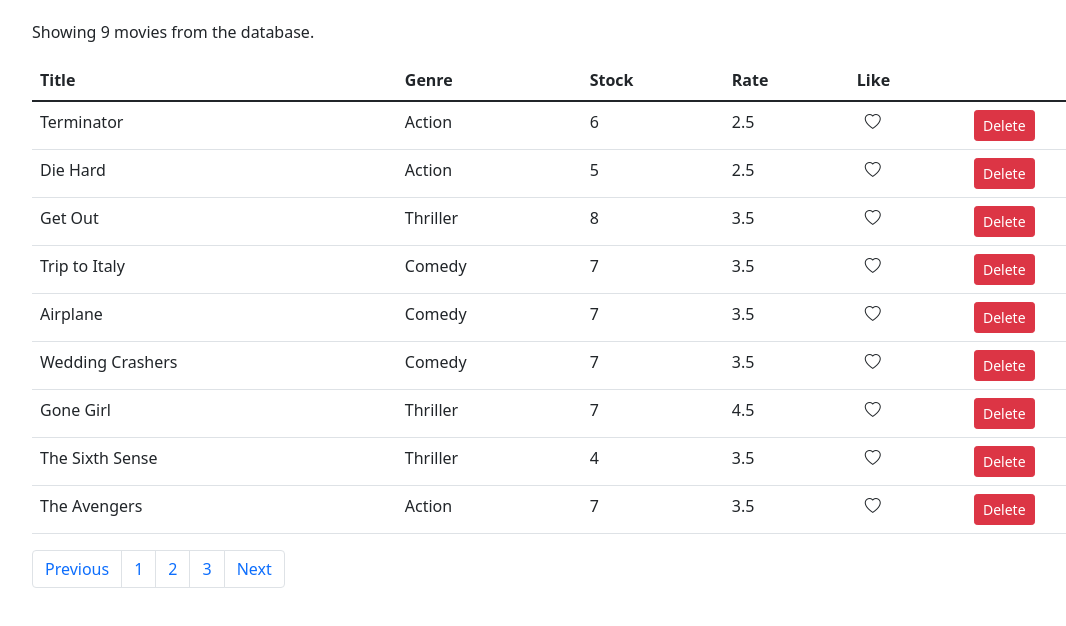
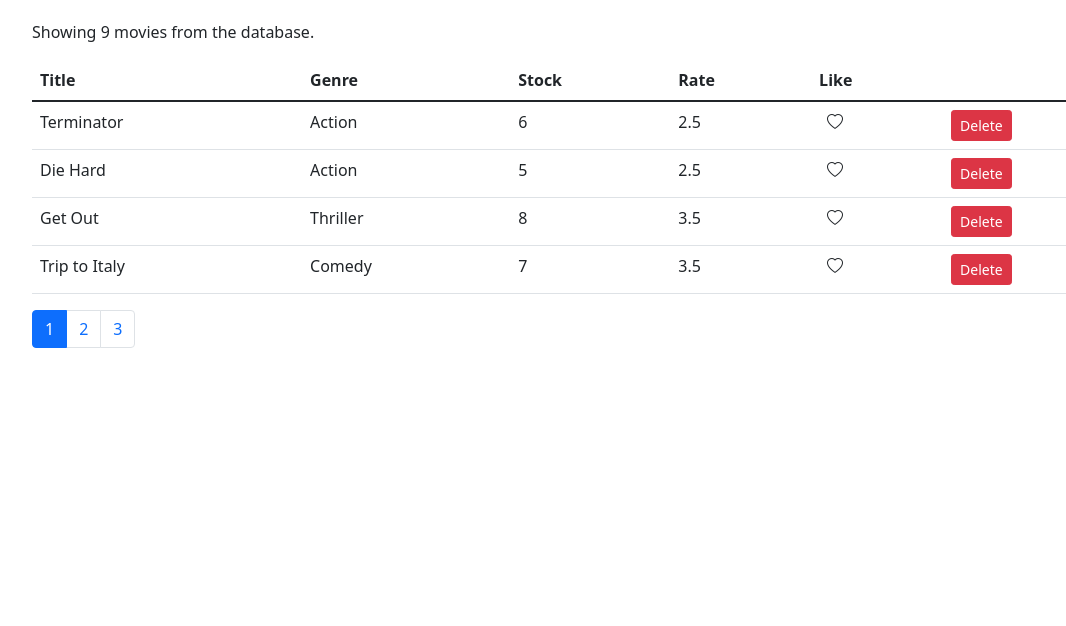
Before and after one commit to pesekt1/vidly-client, a React (Create React App) app: page / in a window 1280 px wide. Shown: the top 626 px of the page, without its empty margins (50-1116 px from the left). Built offline with nearby package versions, Linux system fonts and the light colour scheme.

Commit message:
pagination

```diff
--- a/package.json
+++ b/package.json
@@ -9,6 +9,7 @@
     "bootstrap": "^5.1.3",
     "bootstrap-icons": "^1.6.1",
     "font-awesome": "^4.7.0",
+    "lodash": "^4.17.21",
     "react": "^17.0.2",
     "react-dom": "^17.0.2",
     "react-scripts": "4.0.3",
--- a/src/App.js
+++ b/src/App.js
@@ -1,12 +1,10 @@
 import "./App.css";
 import Movies from "./components/movies";
-import Pagination from "./components/pagination";
 
 function App() {
   return (
     <main className="container">
       <Movies />
-      <Pagination />
     </main>
   );
 }
--- a/src/components/movies.jsx
+++ b/src/components/movies.jsx
@@ -1,10 +1,14 @@
 import React, { Component } from "react";
 import { getMovies, deleteMovie } from "../services/fakeMovieService";
 import Like from "./standard/like";
+import Pagination from "./standard/pagination";
+import { paginate } from "../services/paginate";
 
 class Movies extends Component {
   state = {
     movies: getMovies(),
+    currentPage: 1,
+    pageSize: 4,
   };
 
   handleDelete = (movie) => {
@@ -21,8 +25,13 @@
     this.setState({ movies });
   };
 
+  handlePageChange = (page) => {
+    this.setState({ currentPage: page });
+  };
+
   render() {
     const { length: count } = this.state.movies;
+    const { currentPage, pageSize, movies } = this.state;
 
     if (count === 0) return <p>There are no movies in the database.</p>;
 
@@ -41,7 +50,7 @@
             </tr>
           </thead>
           <tbody>
-            {this.state.movies.map((movie) => (
+            {paginate(movies, currentPage, pageSize).map((movie) => (
               <tr key={movie._id}>
                 <td>{movie.title}</td>
                 <td>{movie.genre.name}</td>
@@ -65,6 +74,12 @@
             ))}
           </tbody>
         </table>
+        <Pagination
+          itemsCount={count}
+          pageSize={pageSize}
+          currentPage={currentPage}
+          onPageChange={this.handlePageChange}
+        />
       </React.Fragment>
     );
   }
--- a/src/components/pagination.jsx
+++ /dev/null
@@ -1,35 +0,0 @@
-const Pagination = (props) => {
-  return (
-    <nav aria-label="Page navigation example">
-      <ul className="pagination">
-        <li className="page-item">
-          <a className="page-link" href="#">
-            Previous
-          </a>
-        </li>
-        <li className="page-item">
-          <a className="page-link" href="#">
-            1
-          </a>
-        </li>
-        <li className="page-item">
-          <a className="page-link" href="#">
-            2
-          </a>
-        </li>
-        <li className="page-item">
-          <a className="page-link" href="#">
-            3
-          </a>
-        </li>
-        <li className="page-item">
-          <a className="page-link" href="#">
-            Next
-          </a>
-        </li>
-      </ul>
-    </nav>
-  );
-};
-
-export default Pagination;
--- /dev/null
+++ b/src/components/standard/pagination.jsx
@@ -0,0 +1,29 @@
+import _ from "lodash";
+
+const Pagination = (props) => {
+  const { itemsCount, pageSize, currentPage, onPageChange } = props;
+  const pagesCount = Math.ceil(itemsCount / pageSize);
+
+  if (pagesCount === 1) return null;
+
+  const pages = _.range(1, pagesCount + 1);
+
+  return (
+    <nav>
+      <ul className="pagination">
+        {pages.map((page) => (
+          <li
+            key={page}
+            className={page === currentPage ? "page-item active" : "page-item"}
+          >
+            <a onClick={() => onPageChange(page)} className="page-link">
+              {page}
+            </a>
+          </li>
+        ))}
+      </ul>
+    </nav>
+  );
+};
+
+export default Pagination;
--- /dev/null
+++ b/src/services/paginate.js
@@ -0,0 +1,10 @@
+import _ from "lodash";
+
+//lodash: _(items) converts the array to lodash wrapper
+//slice - takes items starting with the index
+//take - takes the given amount of items
+//value - convert to ordinary array
+export function paginate(items, pageNumber, pageSize) {
+  const startIndex = (pageNumber - 1) * pageSize;
+  return _(items).slice(startIndex).take(pageSize).value();
+}
```
Also changed, not shown: 2 other files (tests, documents, lock files or other folders).
